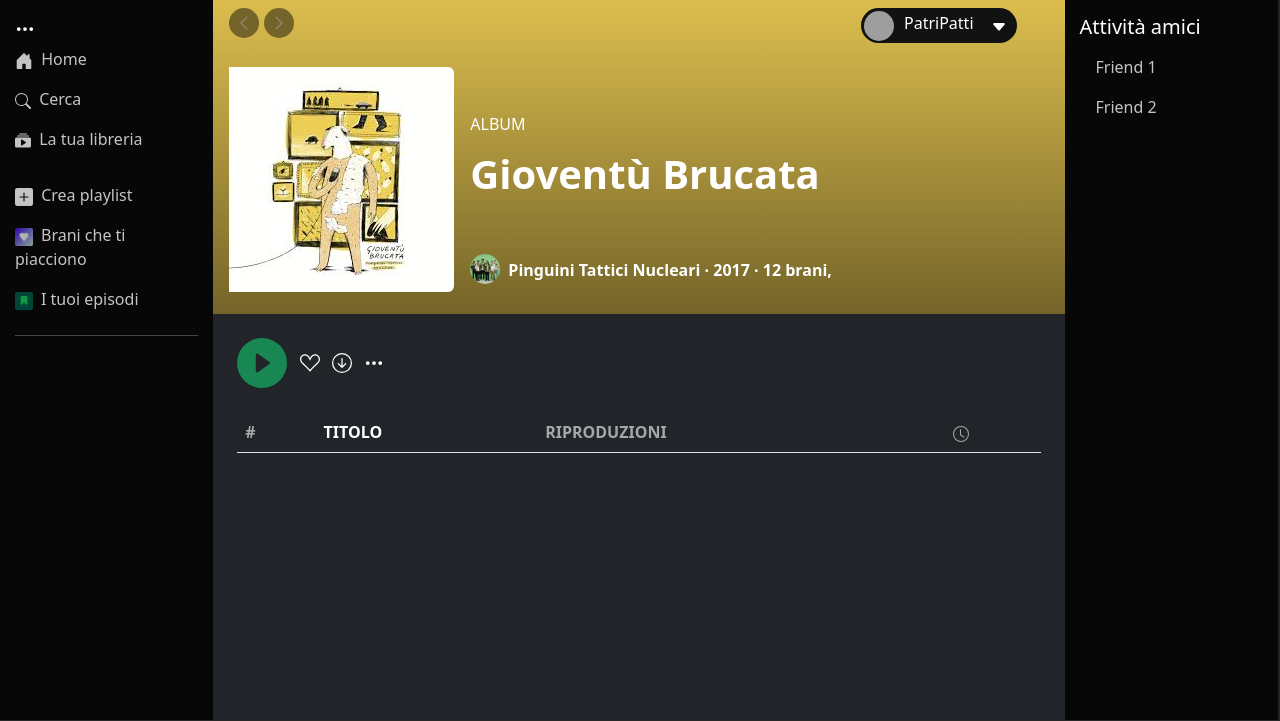
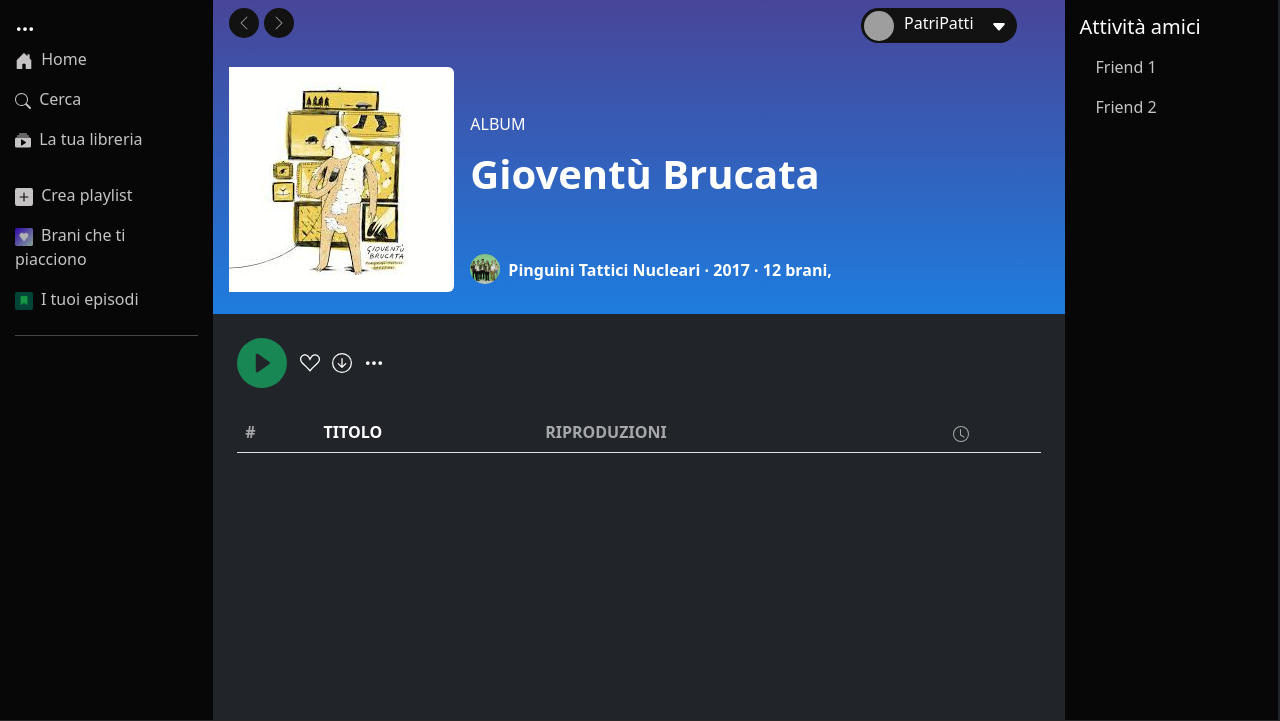
Before and after one commit to Roby1kenoby/BW3, a plain HTML site: page Album/dettagliAlbum.html in a window 1280 px wide. Shown: the top 721 px of the page. Drawn offline with nearby package versions, Linux system fonts and the light colour scheme; no server answers; grey boxes are pictures that could not be loaded.

Commit message:
funzione per colore sfondo random sulla pagina dettagli Album

```diff
--- a/Album/albumScript.js
+++ b/Album/albumScript.js
@@ -58,8 +58,24 @@ let getAlbumData = function(id){
     })
 }
 
+function getRandomColor() {// funzione per generare colore random
+    let letters = '0123456789ABCDEF';
+    let color = '#';
+    for (let i = 0; i < 6; i++) {
+        color += letters[Math.floor(Math.random() * 16)];
+    }
+    return color;
+}
 
+function applicaRandomGradient(divId) { //funzione per applicare il colore generato randomicamente
+    let color1 = getRandomColor();
+    let color2 = getRandomColor();
+    let gradient = `linear-gradient( ${color1}, ${color2})`;
+    let div = document.getElementById(divId);
+    div.style.background = gradient;
 
+}
+applicaRandomGradient("topMain"); //applico il gradiente al div con id topMain
 
 // let ordinaRespose = function(oggetto){
 //     let oggettoFormattato = {
--- a/Album/albumStyle.css
+++ b/Album/albumStyle.css
@@ -8,10 +8,10 @@ body{
     padding: 0 !important;
 }
 
-#topMain{
+/* #topMain{
    background: linear-gradient(#DCBE4E, #746429)
     /*  oppure #e66465, #9198e5*/
-}
+/* } */
 
 #side{
     width: 15%;
@@ -45,7 +45,7 @@ body{
     vertical-align: center;
     width: 30px;
     height: 30px;
-    background-color: #746429;
+    background-color: #121212;
     border: none;
 }
 
```
